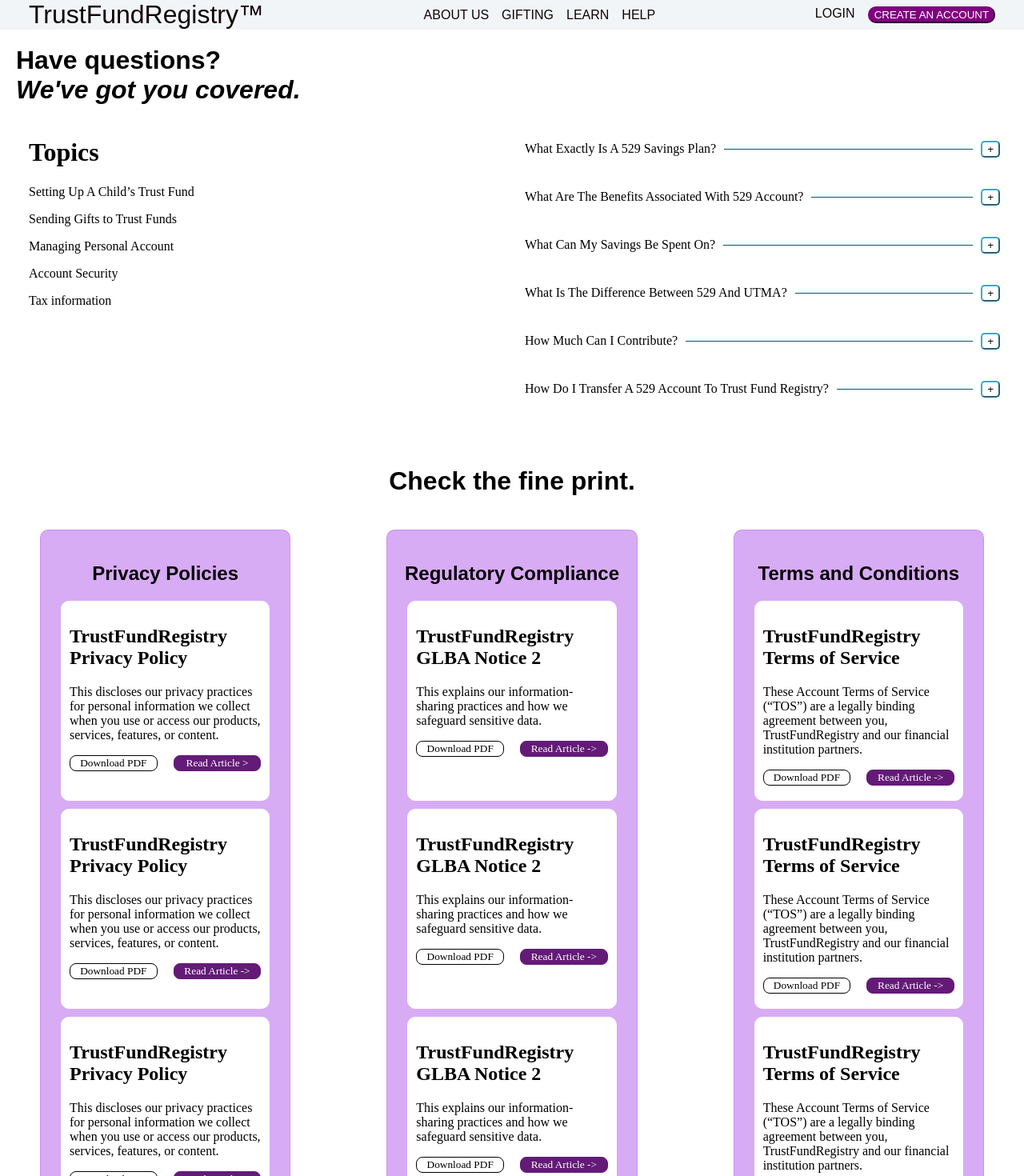
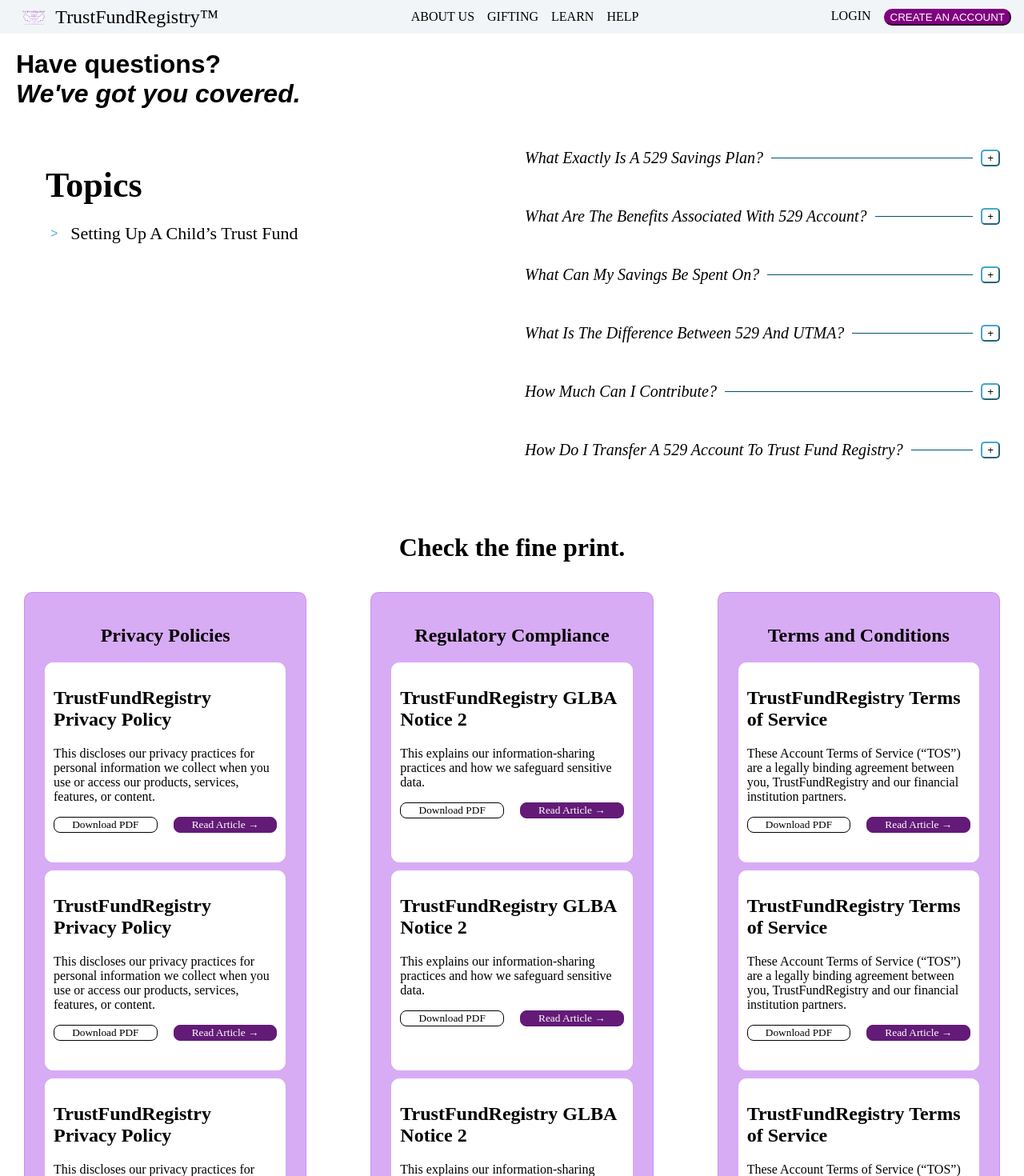
Before and after one commit to Runwei-Hesham/FAQ-Page, a React (Create React App) app in the folder faq/: page / in a window 1280 px wide. Shown: the top 1470 px of the page at 80% size. Built offline with nearby package versions, Linux system fonts and the light colour scheme.

Commit message:
New Update

```diff
--- a/faq/src/components/Faq.jsx
+++ b/faq/src/components/Faq.jsx
@@ -50,9 +50,9 @@
         </div>
         </div>
           </div>
-          <p>© 2010 — 2023 Privacy — Terms</p>
+          <p>© 2010 - 2023 Privacy - Terms</p>
           <div className="footerText">
-          <p style={{fontFamily: 'Poppins, sans-serif'}}>
+          <p >
             TrustFundRegistry is the tradename of TrustFundRegistry LLC, an
             SEC-registered investment adviser. Our internet-based investment
             advisory services are designed to assist clients in saving for
@@ -62,7 +62,7 @@
             offering for any service or product to any person in any
             jurisdiction where such solicitation or offer would be unlawful.
           </p>
-          <p style={{fontFamily: 'Poppins, sans-serif'}}>
+          <p >
             Investing in securities involves risks, and investing in 529 plans
             in particular involves certain tax considerations and related risks.
             Any investments you make in a 529 plan through TrustFundRegistry may
--- a/faq/src/components/NavBar.jsx
+++ b/faq/src/components/NavBar.jsx
@@ -1,9 +1,11 @@
-import { Link } from "react-router-dom";
+//import { Link } from "react-router-dom";
 import "../css/styles.css";
+import tfr from '../Gallery/tfr.png';
 function Navbar() {
   return (
     <nav className="nav">
-      <div className="site-title">TrustFundRegistry™</div>
+      <div className="site-title"> <img src={tfr} alt="Logo" className="logo" />
+      TrustFundRegistry™</div>
       <ul>
         <li>ABOUT US</li>
         <li>GIFTING</li>
--- a/faq/src/components/boxes.jsx
+++ b/faq/src/components/boxes.jsx
@@ -9,11 +9,11 @@
 export default function Boxes() {
     return (
       <div>
-      <h1 style={{textAlign: 'center', fontFamily: 'Poppins, sans-serif'}}><p>Check the fine print.</p></h1>
+      <h1 style={{textAlign: 'center', fontFamily: 'Poppins'}}><p>Check the fine print.</p></h1>
       <div className="container">
         <div className="box">
         <div>
-        <h2 style={{textAlign: 'center', fontFamily: 'Poppins, sans-serif'}}>Privacy Policies</h2>
+        <h2 style={{textAlign: 'center', fontFamily: 'Poppins'}}>Privacy Policies</h2>
           <div className="inner-box">
           <h2><span>TrustFund</span>
           <span className="italic">Registry</span> Privacy Policy</h2>
@@ -23,7 +23,7 @@
               services, features, or content. </p>
               <div className="buttonContainer">
               <button className="whitebutton"><a href="https://drive.google.com/file/d/1EPx9L-55_7STWhcYZveeDPvcP5m0RkRx/view?usp=drive_link"download>Download PDF</a></button>
-              <button className="purplebutton"><a href="https://drive.google.com/file/d/1EPx9L-55_7STWhcYZveeDPvcP5m0RkRx/view?usp=drive_link">Read Article ></a></button>
+              <button className="purplebutton"><a href="https://drive.google.com/file/d/1EPx9L-55_7STWhcYZveeDPvcP5m0RkRx/view?usp=drive_link">Read Article &rarr;</a></button>
             </div>
             </div>
           </div>
@@ -36,7 +36,7 @@
               services, features, or content. </p>
             <div className="buttonContainer">
               <button className="whitebutton">Download PDF</button>
-              <button className="purplebutton">Read Article -></button>
+              <button className="purplebutton">Read Article &rarr;</button>
             </div>
           </div>
           <div className="inner-box">
@@ -48,13 +48,13 @@
               services, features, or content. </p>
             <div className="buttonContainer">
               <button className="whitebutton">Download PDF</button>
-              <button className="purplebutton">Read Article -></button>
+              <button className="purplebutton">Read Article &rarr;</button>
             </div>
           </div>
         </div>
         <div className="box">
         <div>
-        <h2 style={{textAlign: 'center', fontFamily: 'Poppins, sans-serif'}}>Regulatory Compliance</h2>
+        <h2 style={{textAlign: 'center', fontFamily: 'Poppins'}}>Regulatory Compliance</h2>
           <div className="inner-box">
             <h2><span>TrustFund</span>
             <span className="italic">Registry</span> GLBA Notice 2</h2>
@@ -66,7 +66,7 @@
             <div className="buttonContainer">
 
               <button className="whitebutton">Download PDF</button>
-              <button className="purplebutton">Read Article -> </button>
+              <button className="purplebutton">Read Article &rarr;</button>
 
             </div>
             </div>
@@ -80,7 +80,7 @@
             <div className="buttonContainer">
 
               <button className="whitebutton">Download PDF</button>
-              <button className="purplebutton">Read Article -> </button>
+              <button className="purplebutton">Read Article &rarr; </button>
               </div>
 
           </div>
@@ -93,14 +93,14 @@
             <div className="buttonContainer">
 
               <button className="whitebutton">Download PDF</button>
-              <button className="purplebutton">Read Article -> </button>
+              <button className="purplebutton">Read Article &rarr;</button>
               </div>
 
           </div>
         </div>
         <div className="box">
           <div>
-            <h2 style={{textAlign: 'center', fontFamily: 'Poppins, sans-serif'}}>Terms and Conditions</h2>
+            <h2 style={{textAlign: 'center', fontFamily: 'Poppins'}}>Terms and Conditions</h2>
           <div className="inner-box">
             <h2><span>TrustFund</span>
             <span className="italic">Registry</span> Terms of Service</h2>
@@ -111,7 +111,7 @@
               institution partners.</p>
             <div className="buttonContainer">
               <button className="whitebutton">Download PDF</button>
-              <button className="purplebutton">Read Article -></button>
+              <button className="purplebutton">Read Article &rarr;</button>
             </div>
             </div>
           </div>
@@ -125,7 +125,7 @@
               institution partners.</p>
             <div className="buttonContainer">
               <button className="whitebutton">Download PDF</button>
-              <button className="purplebutton">Read Article -></button>
+              <button className="purplebutton">Read Article &rarr;</button>
             </div>
           </div>
           <div className="inner-box">
@@ -138,7 +138,7 @@
               institution partners.</p>
             <div className="buttonContainer">
               <button className="whitebutton">Download PDF</button>
-              <button className="purplebutton">Read Article -></button>
+              <button className="purplebutton">Read Article &rarr;</button>
             </div>
           </div>
         </div>
--- a/faq/src/components/pages.jsx
+++ b/faq/src/components/pages.jsx
@@ -1,9 +1,12 @@
+import React, { useState } from 'react';
+//import './Pages.css'; // Import your CSS file here
+
 const Pages = () => {
   return (
     <div className="pages-container">
       <div className="initial-text">
-  <h1 style={{margin: '0', padding: '0',  fontFamily: 'Poppins, sans-serif'}}>Have questions?</h1>
-  <h1 style={{margin: '0', padding: '0'}}><p style={{margin: '0', padding: '0', fontStyle: 'italic', fontFamily: 'Poppins, sans-serif'}}>We've got you covered.</p></h1>
+        <h1 style={{ margin: '0', padding: '0', fontFamily: 'Poppins, sans-serif' }}>Have questions?</h1>
+        <h1 style={{ margin: '0', padding: '0' }}><p style={{ margin: '0', padding: '0', fontStyle: 'italic', fontFamily: 'Poppins, sans-serif' }}>We've got you covered.</p></h1>
       </div>
       <div className="sections-container">
         <div className="left-section">
@@ -16,17 +19,29 @@
     </div>
   );
 };
+
 const LeftSection = () => {
+  const [showAdditionalTopics, setShowAdditionalTopics] = useState(false);
+
+  const toggleAdditionalTopics = () => {
+    setShowAdditionalTopics(!showAdditionalTopics);
+  };
+
   return (
-      <div>
-        <div className ="p1">
-        <h1>Topics</h1>
-        <p>Setting Up A Child’s Trust Fund</p>
+    <div className="p1">
+      <h1 style={{ textAlign: 'justify', fontFamily: 'Poppins' }}>Topics</h1>
+      <p>
+        <button className= "Arrow" onClick={toggleAdditionalTopics}>   &#62;</button>
+        Setting Up A Child’s Trust Fund
+      </p>
+      {showAdditionalTopics && (
+        <>
           <p>Sending Gifts to Trust Funds</p>
           <p>Managing Personal Account</p>
-        <p>Account Security </p>
-        <p>Tax information </p>
-      </div>
+          <p>Account Security</p>
+          <p>Tax information</p>
+        </>
+      )}
     </div>
   );
 };
@@ -38,32 +53,32 @@
         <div className="item">
           <div className="text"><p>What Exactly Is A 529 Savings Plan?</p></div>
           <div className="line"></div>
-            <button className= 'b'>+</button>
+          <button className='b'>+</button>
         </div>
         <div className="item">
           <div className="text"><p>What Are The Benefits Associated With 529 Account?</p></div>
           <div className="line"></div>
-            <button className= 'b'>+</button>
+          <button className='b'>+</button>
         </div>
         <div className="item">
           <div className="text"><p>What Can My Savings Be Spent On?</p></div>
           <div className="line"></div>
-            <button className= 'b'>+</button>
+          <button className='b'>+</button>
         </div>
         <div className="item">
           <div className="text"><p>What Is The Difference Between 529 And UTMA?</p></div>
           <div className="line"></div>
-            <button className= 'b'>+</button>
+          <button className='b'>+</button>
         </div>
         <div className="item">
           <div className="text"><p>How Much Can I Contribute?</p></div>
           <div className="line"></div>
-            <button className= 'b'>+</button>
+          <button className='b'>+</button>
         </div>
         <div className="item">
           <div className="text"><p>How Do I Transfer A 529 Account To Trust Fund Registry?</p></div>
           <div className="line"></div>
-            <button className= 'b'>+</button>
+          <button className='b'>+</button>
         </div>
       </div>
     </div>
--- a/faq/src/css/faq.css
+++ b/faq/src/css/faq.css
@@ -4,27 +4,67 @@
   padding: 0;
   background-color: #ffffff;
 }
+.site-title {
+  align-items: center;
+  font-size: 24px;
+  display: flex;
+}
+.nav {
+background-color:#F2F5F7;
+color: black;
+display: flex;
+justify-content:space-between;
+align-items:center;
+gap: 2rem;
+padding: 0 1rem;
+font-family: poppins;
+}
+.nav .logo {
+  height: 40px;
+  width: auto;
+  margin-top: 2px;
+}
 .p1 {
   font-family: poppins;
-}
-.dropdown {
-  position: relative;
+  font-size: 22px;
+  padding: 20px;
+  border: 1px solid #ffffff;
 }
 
-.dropdown-header {
+.p1 h1 {
+  margin-bottom: 10px;
+}
+
+.p1 p {
+  cursor: pointer;
   display: flex;
-  justify-content: space-between;
   align-items: center;
+}
+
+.p1 button {
+  border: none;
+  background-color: transparent;
+  font-size: 16px;
+  margin-right: 10px;
   cursor: pointer;
 }
+.Arrow {
+  background: none;
+  border: none;
+  font-size: inherit;
+  cursor: pointer;
+  color: #59afe1; /* Initial color */
+  transition: color 0.3s ease;
+}
 
-.dropdown-content {
-  margin-top: 10px;
-  padding-left: 20px;
+.Arrow:hover {
+  color: #555; /* Color on hover */
 }
 
 .p2 {
   font-family: poppins;
+  font-size: 20px;
+  font-style: italic;
 }
 
 .pages-container {
@@ -120,7 +160,7 @@
 
 .center-column p {
 
-  font-family: "Poppins", sans-serif;
+  font-family: poppins;
   font-size: 14px;
 }
 
@@ -217,6 +257,7 @@
   margin-left: 150px;
   margin-right: 150px;
   margin-bottom: 0;
+  font-family: poppins;
 }
   .footer-items a{
     color:#000000;
--- a/faq/src/css/styles.css
+++ b/faq/src/css/styles.css
@@ -116,9 +116,9 @@
     flex: 1;
     border: 1px solid #c580f0a9;
     padding: 20px;
-    margin: 10px;
-    margin-left:50px;
-    margin-right:50px;
+    margin: 5px;
+    margin-left:30px;
+    margin-right:30px;
     display: flex;
     flex-direction: column;
     flex: 1; /* Ensure boxes stretch to equal height */
```
Also changed, not shown: faq/src/Gallery/tfr.png (added). Lines whose indentation alone changed are shown as unchanged.
